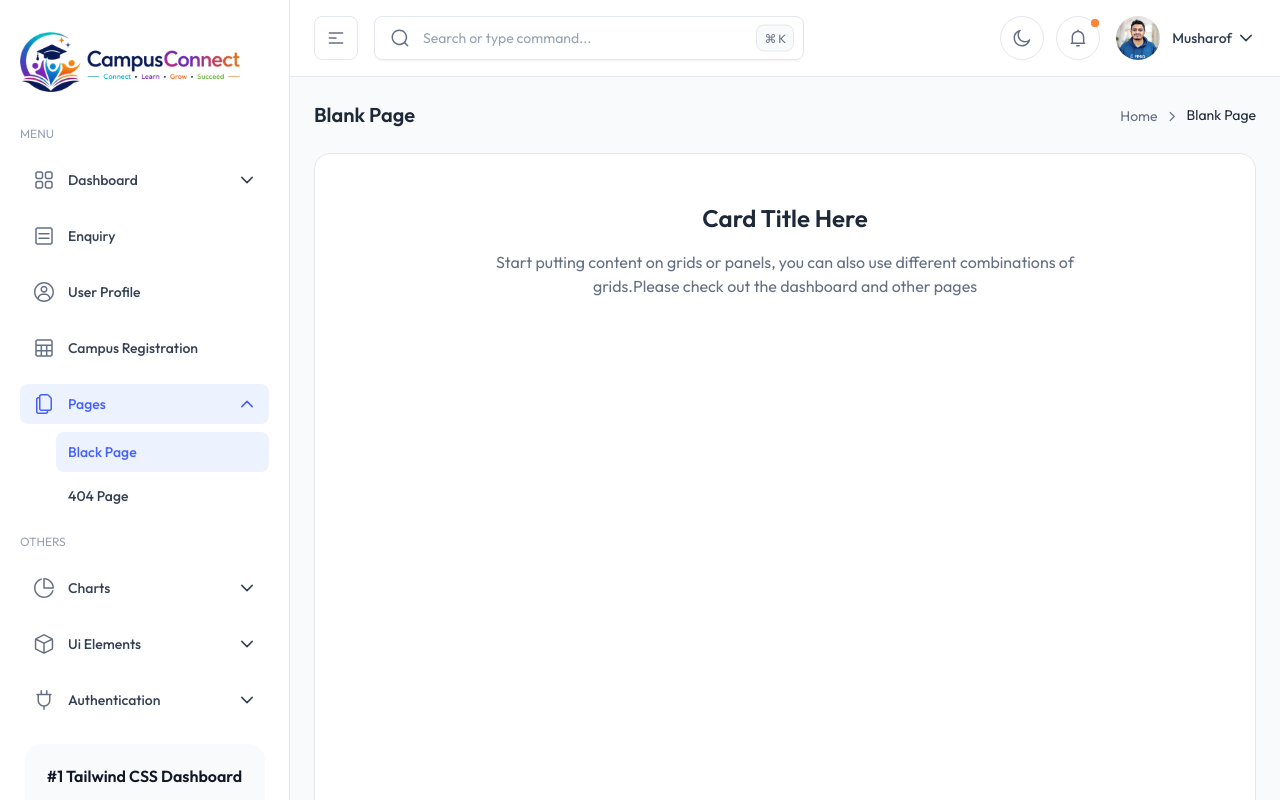
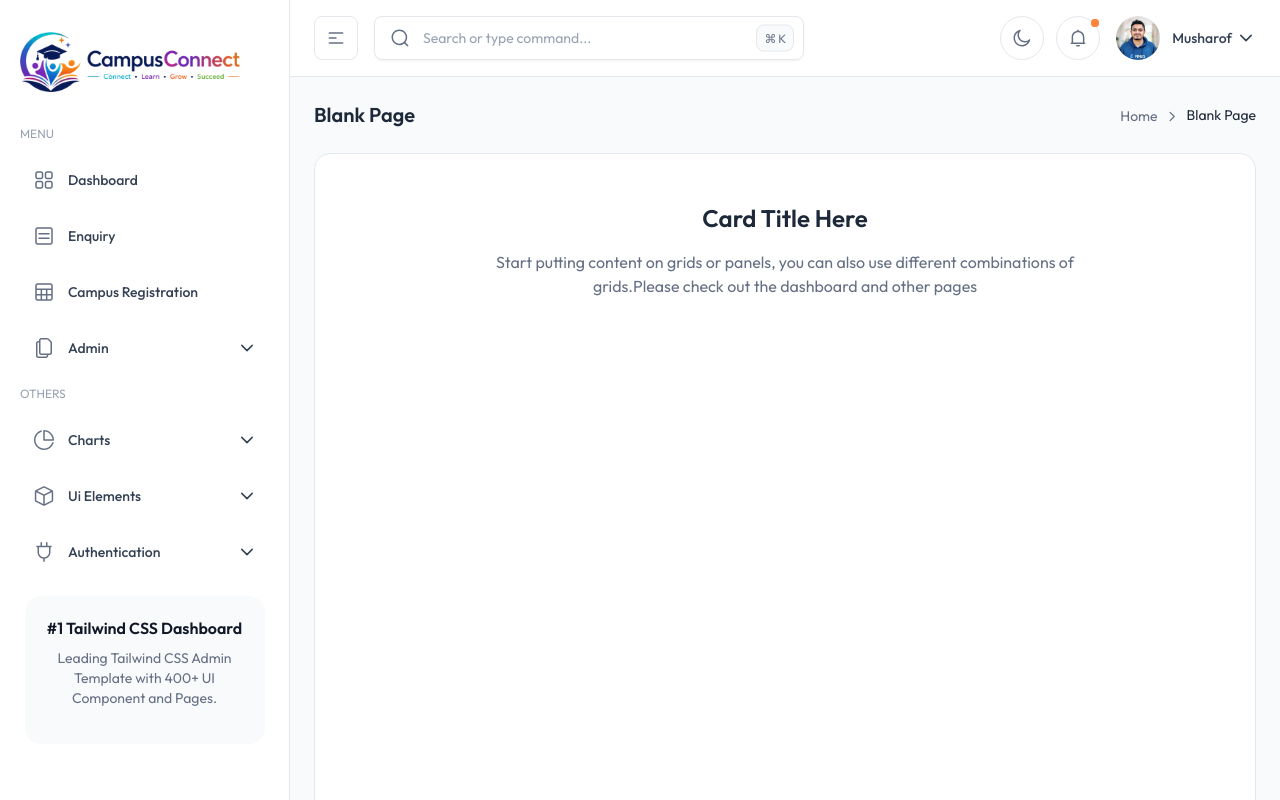
Before and after one commit to khushiy05/Campus-Connect-Application, a Vue app in the folder admin-source/: page /blank in a window 1280 px wide. Shown: the top 800 px of the page. Built offline with nearby package versions, Linux system fonts and the light colour scheme; what vue3-apexcharts would draw is missing.

Commit message:
page added

```diff
--- a/admin-source/src/components/layout/AppSidebar.vue
+++ b/admin-source/src/components/layout/AppSidebar.vue
@@ -245,7 +245,7 @@ const menuGroups = [
       {
         icon: GridIcon,
         name: "Dashboard",
-        subItems: [{ name: "Ecommerce", path: "/", pro: false }],
+        path: "/",
       },
       {
         icon: ListIcon,
@@ -253,21 +253,16 @@ const menuGroups = [
         path: "/enquiry",
       },
       {
-        icon: UserCircleIcon,
-        name: "User Profile",
-        path: "/profile",
-      },
-      {
         icon: TableIcon,
         name: "Campus Registration",
         path: "/campus-registration",
       },
       {
-        name: "Pages",
+        name: "Admin",
         icon: PageIcon,
         subItems: [
-          { name: "Black Page", path: "/blank", pro: false },
-          { name: "404 Page", path: "/error-404", pro: false },
+          { name: "Expertise", path: "/expertise", pro: false },
+          { name: "Campus", path: "/campus", pro: false },
         ],
       },
     ],
```
